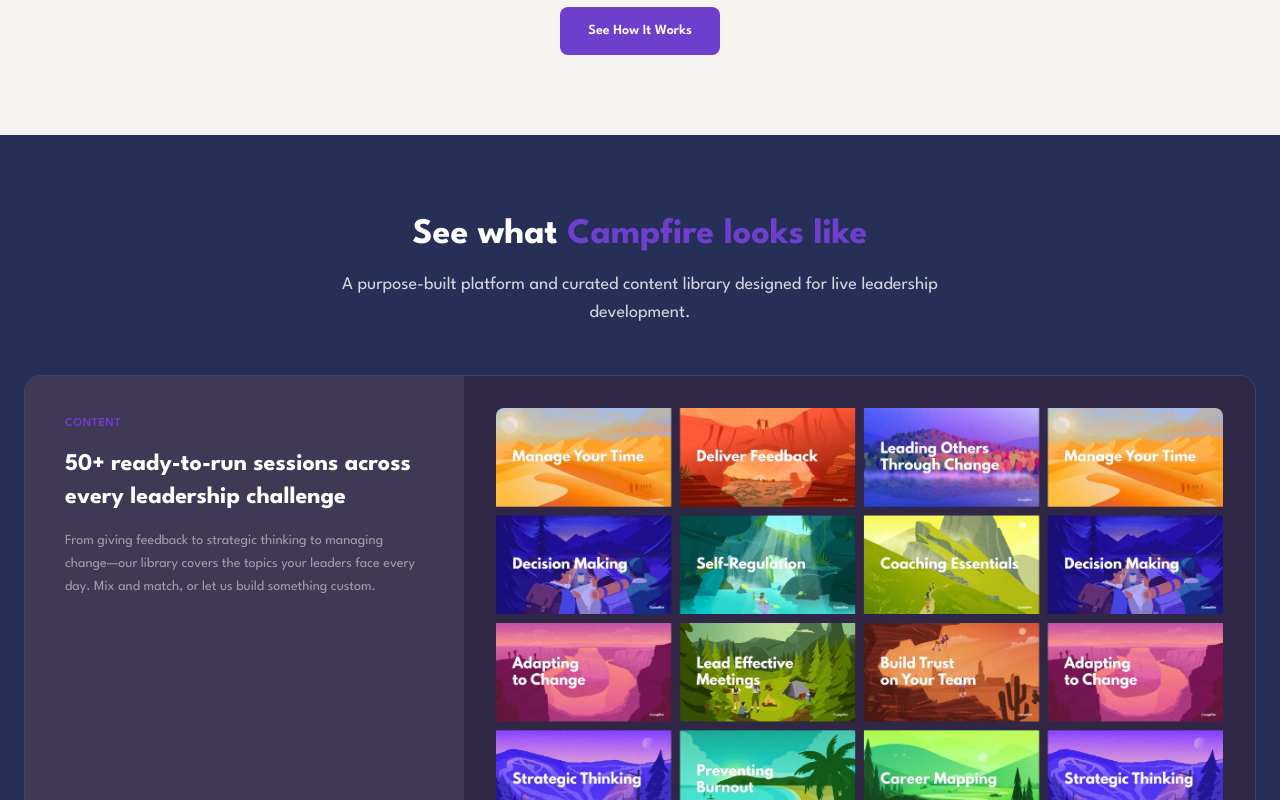
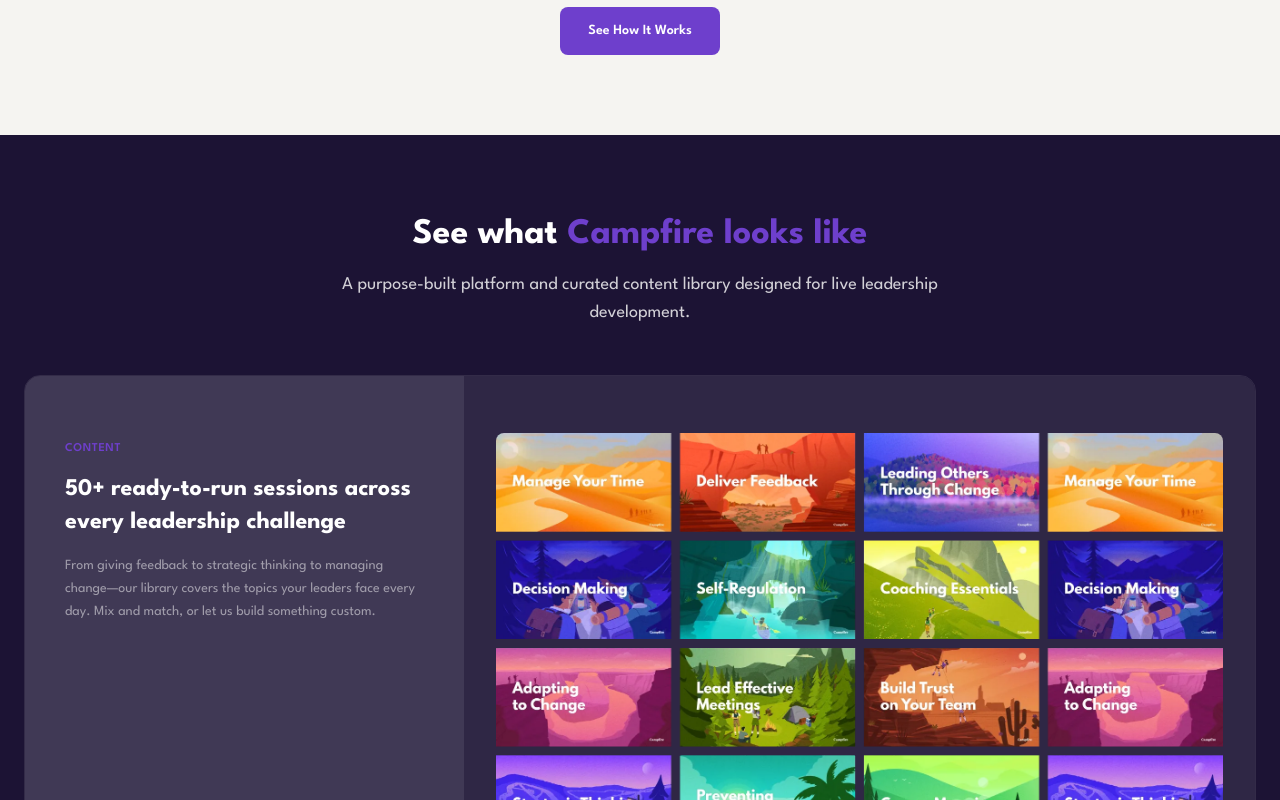
Before and after one commit to stevearntz/campfire-website, a Next.js app: page / in a window 1280 px wide. Shown: the part 1820-2620 px from the top of the page. Built offline with nearby package versions, Linux system fonts and the light colour scheme; no server answers.

Commit message:
Change showcase bg to #1C1334, add 25px top/bottom padding to carousel panels

```diff
--- a/app/components/ProductShowcase.tsx
+++ b/app/components/ProductShowcase.tsx
@@ -41,7 +41,7 @@
   const s = slides[active];
 
   return (
-    <section className="py-20 bg-[#262F56]">
+    <section className="py-20 bg-[#1C1334]">
       <div className="max-w-7xl mx-auto px-6">
         <div className="text-center mb-12">
           <h2 className="text-3xl md:text-4xl font-bold text-white">
@@ -58,8 +58,8 @@
           <div className="grid grid-cols-1 md:grid-cols-[1fr_1.8fr]">
             {/* Left: Text + navigation */}
             <div
-              className="p-8 md:p-10 flex flex-col justify-between"
-              style={{ backgroundColor: "#403955" }}
+              className="p-8 md:px-10 flex flex-col justify-between"
+              style={{ backgroundColor: "#403955", paddingTop: "calc(2.5rem + 25px)", paddingBottom: "calc(2.5rem + 25px)" }}
             >
               <div>
                 <p className="text-xs font-semibold text-[#6E3FCC] tracking-wider uppercase mb-4">
@@ -140,8 +140,8 @@
 
             {/* Right: Image */}
             <div
-              className="relative flex flex-col p-6 md:p-8"
-              style={{ backgroundColor: "#2f2745" }}
+              className="relative flex flex-col p-6 md:px-8"
+              style={{ backgroundColor: "#2f2745", paddingTop: "calc(2rem + 25px)", paddingBottom: "calc(2rem + 25px)" }}
             >
               <div className="grid w-full flex-1">
                 {slides.map((slide, i) => (
```
